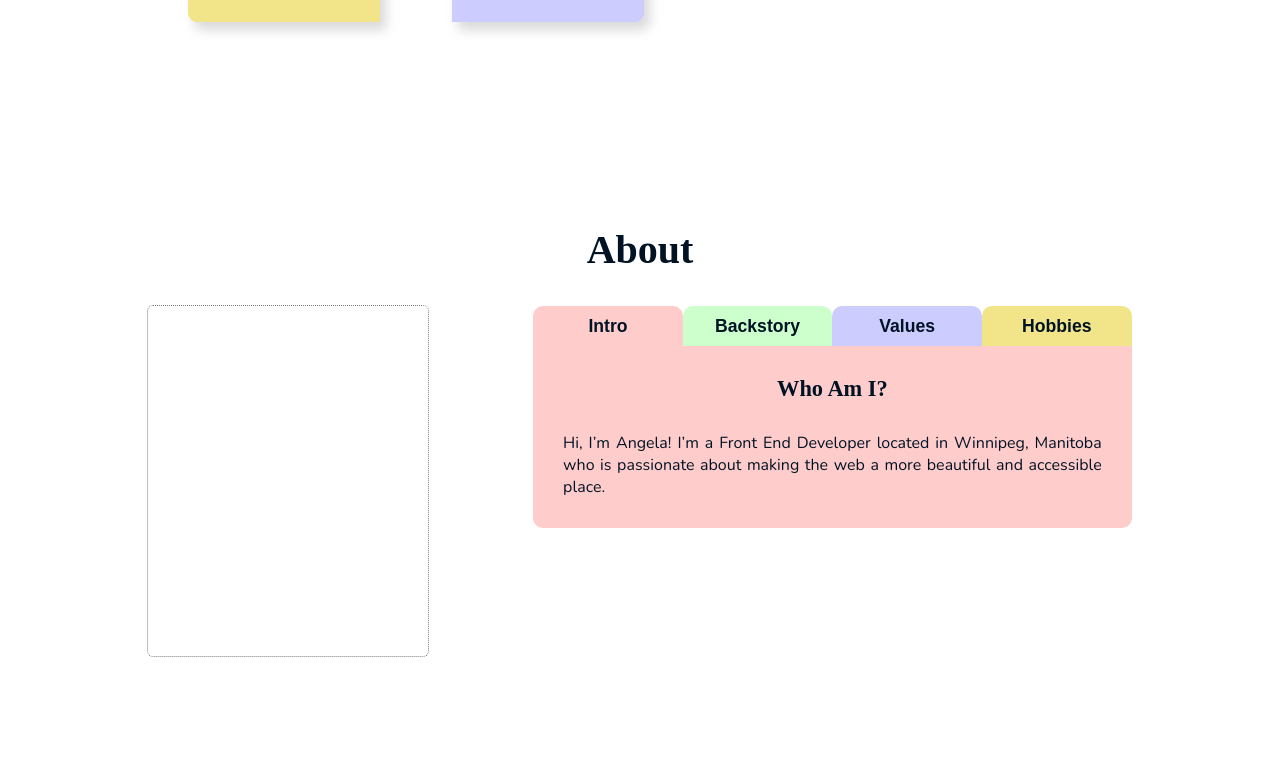
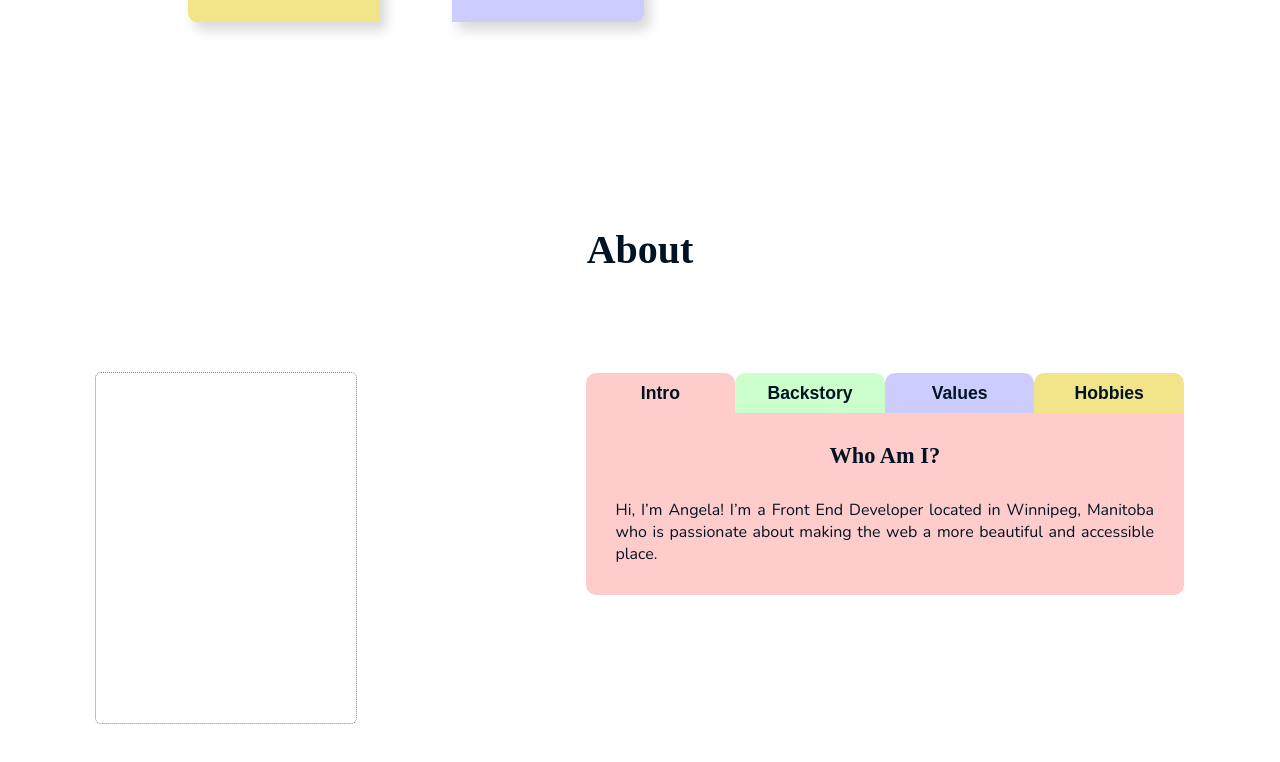
Before and after one commit to ang-riv/portfolio, a React (Create React App) app: page / in a window 1280 px wide. Shown: the part 678-1440 px from the top of the page. Built offline with nearby package versions, Linux system fonts and the light colour scheme; a web font is replaced by a local one.

Commit message:
Adjusted size of about section and containers

```diff
--- a/src/AboutSection.js
+++ b/src/AboutSection.js
@@ -19,7 +19,7 @@ const AboutSection = React.forwardRef((props, ref) => {
     <section
       ref={ref}
       style={{
-        height: "85vh",
+        height: "75vh",
         marginBottom: "15%",
       }}
     >
@@ -27,9 +27,10 @@ const AboutSection = React.forwardRef((props, ref) => {
       <div
         className="about-content-wrapper"
         style={{
-          height: "80%",
+          height: "fit-content",
+          marginTop: "100px",
           display: "flex",
-          alignContent: "center",
+          alignItems: "center",
           justifyContent: "center",
         }}
       >
--- a/src/style.css
+++ b/src/style.css
@@ -196,7 +196,7 @@ button {
   height: fit-content;
   width: 85%;
   display: flex;
-  justify-content: space-around;
+  justify-content: space-between;
   align-items: flex-start;
 }
 
@@ -204,7 +204,7 @@ button {
   outline: 1px dotted grey;
   border-radius: 5px;
   height: 350px;
-  width: 280px;
+  width: 260px;
 }
 
 .about-info {
```
